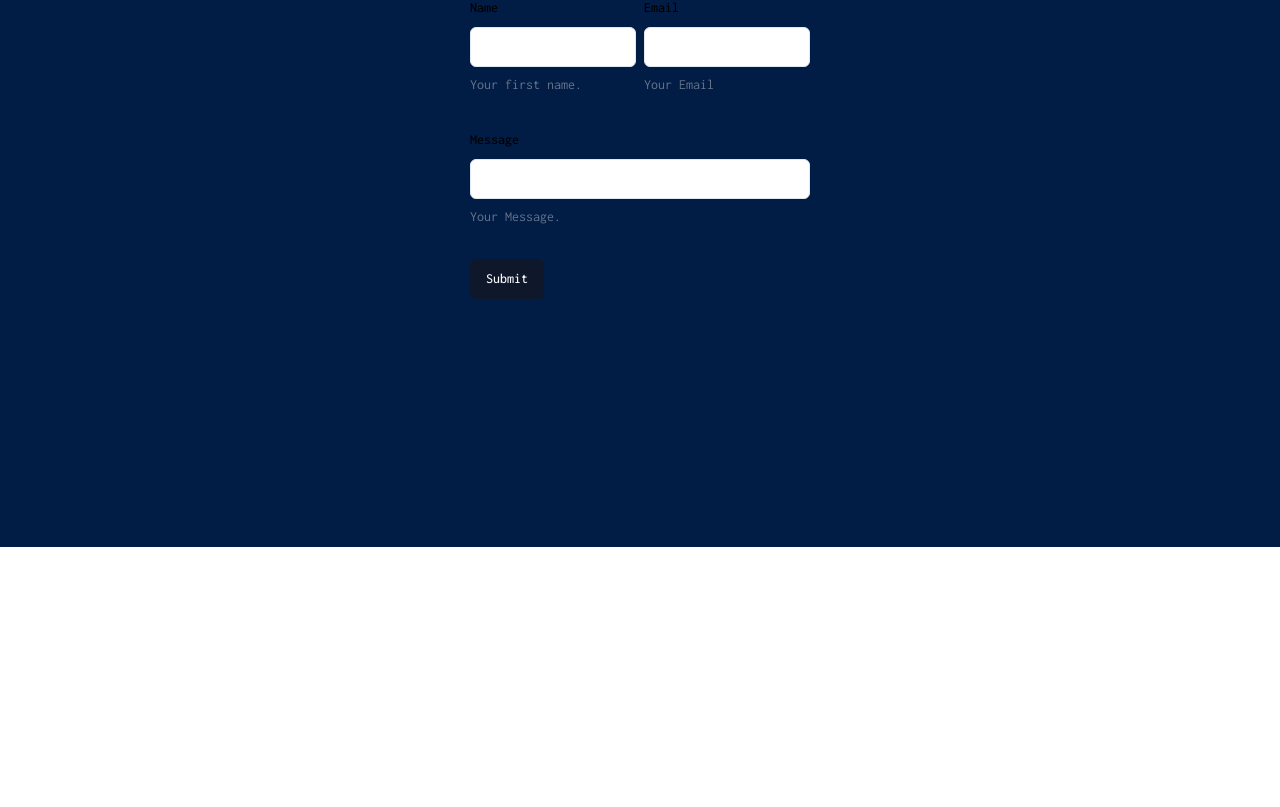
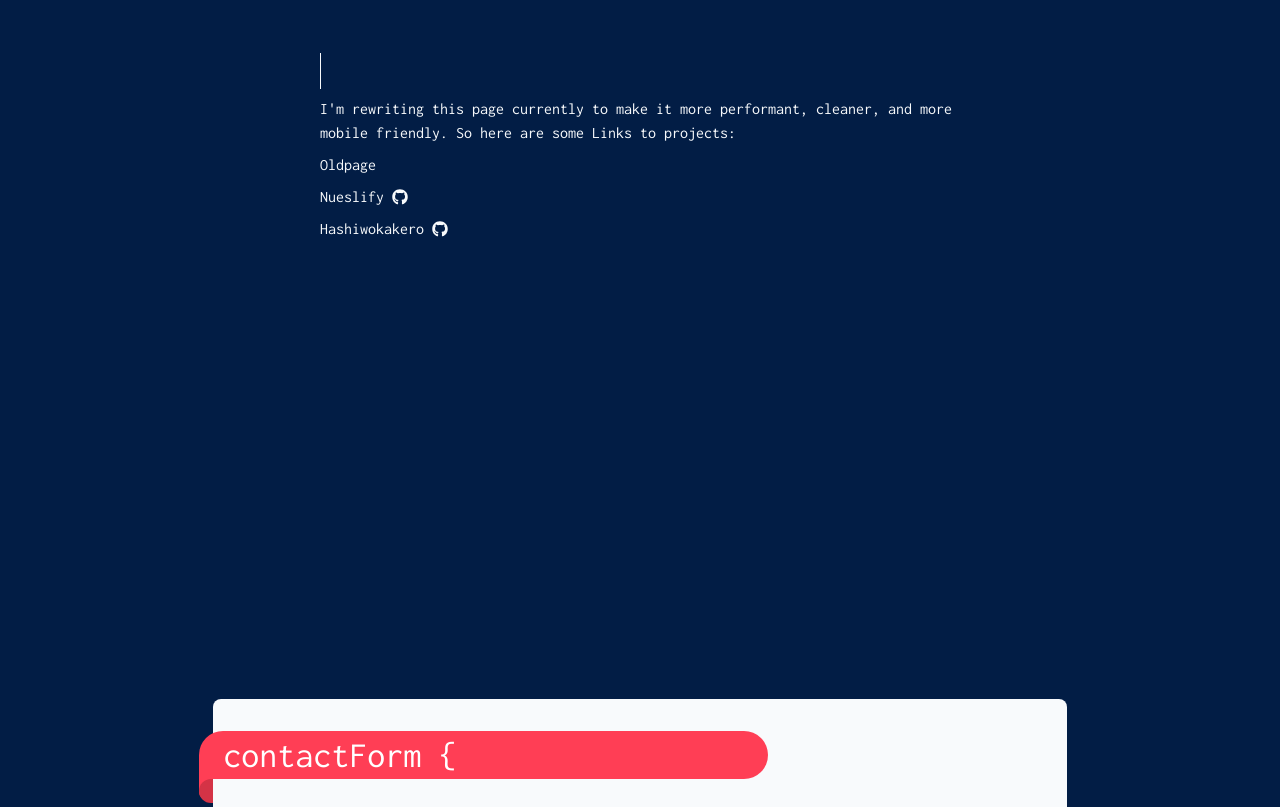
Before and after one commit to NoelHuibers/huibers.io, a Next.js app: page / in a window 1280 px wide. Shown: the part 1053-1860 px from the top of the page. Before the commit the page ends 1600 px from the top, so only its background shows below. Built offline with nearby package versions, Linux system fonts and the light colour scheme.

Commit message:
Addiong About. Making Contact right

```diff
--- a/src/app/page.tsx
+++ b/src/app/page.tsx
@@ -1,20 +1,27 @@
 import MainAnimation from "~/components/Animation";
 import Navbar from "~/components/Navbar";
+import About from "~/components/sections/About/About";
 import ContactForm from "~/components/sections/Contact";
 
 export default function HomePage() {
   return (
-    <main className="w-screen">
+    <main>
       <Navbar />
       <section
         id="main"
-        className="z-0 flex h-screen w-screen items-center justify-center bg-blueN"
+        className="flex h-screen items-center justify-center bg-blueN"
       >
         <MainAnimation />
       </section>
       <section
+        id="about"
+        className="flex h-screen items-center justify-center bg-blueN"
+      >
+        <About />
+      </section>
+      <section
         id="contact"
-        className="z-0 flex h-screen w-screen items-center justify-center bg-blueN"
+        className="flex min-h-screen items-center justify-center bg-blueN py-8"
       >
         <ContactForm />
       </section>
--- /dev/null
+++ b/src/components/sections/About/About.tsx
@@ -0,0 +1,66 @@
+import { FaGithub } from "react-icons/fa6";
+import AnimText from "./AnimText";
+
+const About = () => {
+  return (
+    <div className="w-1/2 space-y-2">
+      <AnimText />
+      <p className="text-slate-50">
+        I&apos;m rewriting this page currently to make it more performant,
+        cleaner, and more mobile friendly. So here are some Links to projects:
+      </p>
+      <div className="flex flex-row items-center space-x-2">
+        <p className="text-slate-50">
+          <a
+            href="https://huibers.io/old"
+            className=" hover:text-redN"
+            target="_blank"
+            rel="noreferrer"
+          >
+            Oldpage
+          </a>
+        </p>
+      </div>
+      <div className="flex flex-row items-center space-x-2">
+        <p className="text-slate-50">
+          <a
+            href="https://nueslify.com/"
+            className=" hover:text-redN"
+            target="_blank"
+            rel="noreferrer"
+          >
+            Nueslify
+          </a>
+        </p>
+        <a
+          href="https://github.com/NoelHuibers/nueslify"
+          target="_blank"
+          rel="noreferrer"
+        >
+          <FaGithub className="text-slate-50 hover:text-redN" />
+        </a>
+      </div>
+      <div className="flex flex-row items-center space-x-2">
+        <p className="text-slate-50">
+          <a
+            href="https://hashi.rs/"
+            className=" hover:text-redN"
+            target="_blank"
+            rel="noreferrer"
+          >
+            Hashiwokakero
+          </a>
+        </p>
+        <a
+          href="https://github.com/NoelHuibers/Hashiwokakero"
+          target="_blank"
+          rel="noreferrer"
+        >
+          <FaGithub className="text-slate-50 hover:text-redN" />
+        </a>
+      </div>
+    </div>
+  );
+};
+
+export default About;
--- /dev/null
+++ b/src/components/sections/About/AnimText.tsx
@@ -0,0 +1,13 @@
+import RedoAnimText from "./RedoAnimText";
+import Cursor from "./Cursor";
+
+const AnimText = () => {
+  return (
+    <div className="justif-center align-center flex text-lg text-slate-50 sm:text-4xl">
+      <RedoAnimText />
+      <Cursor />
+    </div>
+  );
+};
+
+export default AnimText;
--- /dev/null
+++ b/src/components/sections/About/Cursor.tsx
@@ -0,0 +1,27 @@
+"use client";
+import { motion } from "framer-motion";
+
+const cursorVariants = {
+  blinking: {
+    opacity: [0, 0, 1, 1],
+    transition: {
+      duration: 1,
+      repeat: Infinity,
+      repeatDelay: 0,
+      ease: "linear",
+      times: [0, 0.5, 0.5, 1],
+    },
+  },
+};
+
+const Cursor = () => {
+  return (
+    <motion.div
+      variants={cursorVariants}
+      animate="blinking"
+      className="inline-block h-4 w-[1px] bg-slate-50 sm:h-9"
+    />
+  );
+};
+
+export default Cursor;
--- /dev/null
+++ b/src/components/sections/About/RedoAnimText.tsx
@@ -0,0 +1,49 @@
+"use client";
+import { motion, useMotionValue, useTransform, animate } from "framer-motion";
+import { useEffect } from "react";
+
+const RedoAnimText = () => {
+  const textIndex = useMotionValue(0);
+  const texts = [
+    "Hello I'm Noel Huibers.",
+    "Servus ich bin Noel Huibers.",
+    "Salve nomen meum est Noel Huibers.",
+    "Hola mi nombre es Noel Huibers.",
+  ];
+
+  const baseText = useTransform(textIndex, (latest) => texts[latest] ?? "");
+  const count = useMotionValue(0);
+  const rounded = useTransform(count, (latest) => Math.round(latest));
+  const displayText = useTransform(rounded, (latest) =>
+    baseText.get().slice(0, latest),
+  );
+  const updatedThisRound = useMotionValue(true);
+
+  useEffect(() => {
+    void animate(count, 60, {
+      type: "tween",
+      delay: 2,
+      duration: 1,
+      ease: "easeIn",
+      repeat: Infinity,
+      repeatType: "reverse",
+      repeatDelay: 1,
+      onUpdate(latest) {
+        if (updatedThisRound.get() === true && latest > 0) {
+          updatedThisRound.set(false);
+        } else if (updatedThisRound.get() === false && latest === 0) {
+          if (textIndex.get() === texts.length - 1) {
+            textIndex.set(0);
+          } else {
+            textIndex.set(textIndex.get() + 1);
+          }
+          updatedThisRound.set(true);
+        }
+      },
+    });
+  }, [count, textIndex, texts.length, updatedThisRound]);
+
+  return <motion.span className="inline">{displayText}</motion.span>;
+};
+
+export default RedoAnimText;
--- a/src/components/sections/Contact.tsx
+++ b/src/components/sections/Contact.tsx
@@ -1,12 +1,11 @@
 "use client";
-import { z } from "zod";
+import { useRef } from "react";
 import { useForm } from "react-hook-form";
 import { zodResolver } from "@hookform/resolvers/zod";
-import { sendEmail } from "~/lib/sendEmail";
+import { useFormState } from "react-dom";
 import {
   Form,
   FormControl,
-  FormDescription,
   FormItem,
   FormLabel,
   FormField,
@@ -14,37 +13,50 @@ import {
 } from "../ui/form";
 import { Button } from "../ui/button";
 import { Input } from "../ui/input";
+import { onSubmitAction } from "~/lib/formSubmit";
+import {
+  contactFormSchema,
+  type ContactFormData,
+} from "~/types/contactFormSchema";
 
-const contactFormSchema = z.object({
-  name: z.string().trim().min(1, "Name is required"),
-  email: z.string().trim().email("Invalid email address"),
-  honeypot: z.string().optional(),
-  message: z.string().min(1, "Message is required"),
+const ContactForm = () => {
+  const [state, formAction] = useFormState(onSubmitAction, {
+    message: "",
   });
 
-export type ContactFormData = z.output<typeof contactFormSchema>;
-
-const ContactForm = () => {
   const form = useForm<ContactFormData>({
     resolver: zodResolver(contactFormSchema),
     defaultValues: {
       name: "",
       email: "",
       message: "",
+      ...(state?.fields ?? {}),
     },
   });
 
-  const onSubmit = async (data: ContactFormData) => {
-    if (data.honeypot) {
-      return;
-    }
-    await sendEmail(data.name, data.email, data.message);
-  };
+  const formRef = useRef<HTMLFormElement>(null);
 
   return (
     <Form {...form}>
-      <form className="space-y-8" onSubmit={form.handleSubmit(onSubmit)}>
-        <div className="flex gap-2">
+      <form
+        className="relative w-10/12 space-y-4 rounded-lg bg-slate-50 p-8 text-xl sm:w-8/12 sm:text-2xl"
+        action={formAction}
+        ref={formRef}
+        onSubmit={(evt) => {
+          evt.preventDefault();
+          void form.handleSubmit(() => {
+            formAction(new FormData(formRef.current!));
+          })(evt);
+        }}
+      >
+        <div className="absolute left-[-0.875rem] flex h-12 w-4/6 min-w-fit items-center rounded-r-full rounded-t-full bg-redN">
+          <div className="absolute top-11 h-6 w-3.5 rounded-b-full bg-redN"></div>
+          <div className="absolute top-12 z-10 h-6 w-3.5 rounded-l-full bg-[#d43346]"></div>
+          <h2 className="pl-6 pr-2 text-2xl text-white sm:text-4xl">
+            contactForm &#123;
+          </h2>
+        </div>
+        <div className="h-12" />
         <FormField
           control={form.control}
           name="name"
@@ -52,9 +64,8 @@ const ContactForm = () => {
             <FormItem className="w-full">
               <FormLabel>Name</FormLabel>
               <FormControl>
-                  <Input placeholder="" {...field} />
+                <Input placeholder="name: z.string().min(1);" {...field} />
               </FormControl>
-                <FormDescription>Your first name.</FormDescription>
               <FormMessage />
             </FormItem>
           )}
@@ -66,14 +77,15 @@ const ContactForm = () => {
             <FormItem className="w-full">
               <FormLabel>Email</FormLabel>
               <FormControl>
-                  <Input placeholder="" {...field} />
+                <Input
+                  placeholder="email: z.string().trim().email();"
+                  {...field}
+                />
               </FormControl>
-                <FormDescription>Your Email</FormDescription>
               <FormMessage />
             </FormItem>
           )}
         />
-        </div>
         <FormField
           control={form.control}
           name="message"
@@ -81,14 +93,27 @@ const ContactForm = () => {
             <FormItem>
               <FormLabel>Message</FormLabel>
               <FormControl>
-                <Input placeholder="" {...field} />
+                <Input placeholder="message: z.string().min(1);" {...field} />
               </FormControl>
-              <FormDescription>Your Message.</FormDescription>
               <FormMessage />
             </FormItem>
           )}
         />
-        <Button type="submit">Submit</Button>
+        <FormField
+          control={form.control}
+          name="honeypot"
+          render={({ field }) => (
+            <FormItem className="hidden">
+              <FormLabel>Honeypot</FormLabel>
+              <FormControl>
+                <Input type="text" {...field} />
+              </FormControl>
+              <FormMessage />
+            </FormItem>
+          )}
+        />
+        <Button type="submit">Submit()</Button>
+        <p className="text-redN">&#125;</p>
       </form>
     </Form>
   );
--- a/src/components/ui/button.tsx
+++ b/src/components/ui/button.tsx
@@ -1,22 +1,23 @@
-import * as React from "react"
-import { Slot } from "@radix-ui/react-slot"
-import { cva, type VariantProps } from "class-variance-authority"
+import * as React from "react";
+import { Slot } from "@radix-ui/react-slot";
+import { cva, type VariantProps } from "class-variance-authority";
 
-import { cn } from "~/lib/utils"
+import { cn } from "~/lib/utils";
 
 const buttonVariants = cva(
   "inline-flex items-center justify-center whitespace-nowrap rounded-md text-sm font-medium ring-offset-white transition-colors focus-visible:outline-none focus-visible:ring-2 focus-visible:ring-slate-950 focus-visible:ring-offset-2 disabled:pointer-events-none disabled:opacity-50 dark:ring-offset-slate-950 dark:focus-visible:ring-slate-300",
   {
     variants: {
       variant: {
-        default: "bg-slate-900 text-slate-50 hover:bg-slate-900/90 dark:bg-slate-50 dark:text-slate-900 dark:hover:bg-slate-50/90",
+        default: "bg-blueN text-slate-50 hover:bg-redN hover:text-blueN",
         destructive:
           "bg-red-500 text-slate-50 hover:bg-red-500/90 dark:bg-red-900 dark:text-slate-50 dark:hover:bg-red-900/90",
         outline:
           "border border-slate-200 bg-white hover:bg-slate-100 hover:text-slate-900 dark:border-slate-800 dark:bg-slate-950 dark:hover:bg-slate-800 dark:hover:text-slate-50",
         secondary:
           "bg-slate-100 text-slate-900 hover:bg-slate-100/80 dark:bg-slate-800 dark:text-slate-50 dark:hover:bg-slate-800/80",
-        ghost: "hover:bg-slate-100 hover:text-slate-900 dark:hover:bg-slate-800 dark:hover:text-slate-50",
+        ghost:
+          "hover:bg-slate-100 hover:text-slate-900 dark:hover:bg-slate-800 dark:hover:text-slate-50",
         link: "text-slate-900 underline-offset-4 hover:underline dark:text-slate-50",
       },
       size: {
@@ -30,27 +31,27 @@ const buttonVariants = cva(
       variant: "default",
       size: "default",
     },
-  }
-)
+  },
+);
 
 export interface ButtonProps
   extends React.ButtonHTMLAttributes<HTMLButtonElement>,
     VariantProps<typeof buttonVariants> {
-  asChild?: boolean
+  asChild?: boolean;
 }
 
 const Button = React.forwardRef<HTMLButtonElement, ButtonProps>(
   ({ className, variant, size, asChild = false, ...props }, ref) => {
-    const Comp = asChild ? Slot : "button"
+    const Comp = asChild ? Slot : "button";
     return (
       <Comp
         className={cn(buttonVariants({ variant, size, className }))}
         ref={ref}
         {...props}
       />
-    )
-  }
-)
-Button.displayName = "Button"
+    );
+  },
+);
+Button.displayName = "Button";
 
-export { Button, buttonVariants }
+export { Button, buttonVariants };
--- a/src/components/ui/form.tsx
+++ b/src/components/ui/form.tsx
@@ -1,34 +1,34 @@
-import * as React from "react"
-import * as LabelPrimitive from "@radix-ui/react-label"
-import { Slot } from "@radix-ui/react-slot"
+import * as React from "react";
+import type * as LabelPrimitive from "@radix-ui/react-label";
+import { Slot } from "@radix-ui/react-slot";
 import {
   Controller,
-  ControllerProps,
-  FieldPath,
-  FieldValues,
+  type ControllerProps,
+  type FieldPath,
+  type FieldValues,
   FormProvider,
   useFormContext,
-} from "react-hook-form"
+} from "react-hook-form";
 
-import { cn } from "~/lib/utils"
-import { Label } from "~/components/ui/label"
+import { cn } from "~/lib/utils";
+import { Label } from "~/components/ui/label";
 
-const Form = FormProvider
+const Form = FormProvider;
 
 type FormFieldContextValue<
   TFieldValues extends FieldValues = FieldValues,
-  TName extends FieldPath<TFieldValues> = FieldPath<TFieldValues>
+  TName extends FieldPath<TFieldValues> = FieldPath<TFieldValues>,
 > = {
-  name: TName
-}
+  name: TName;
+};
 
 const FormFieldContext = React.createContext<FormFieldContextValue>(
-  {} as FormFieldContextValue
-)
+  {} as FormFieldContextValue,
+);
 
 const FormField = <
   TFieldValues extends FieldValues = FieldValues,
-  TName extends FieldPath<TFieldValues> = FieldPath<TFieldValues>
+  TName extends FieldPath<TFieldValues> = FieldPath<TFieldValues>,
 >({
   ...props
 }: ControllerProps<TFieldValues, TName>) => {
@@ -36,21 +36,21 @@ const FormField = <
     <FormFieldContext.Provider value={{ name: props.name }}>
       <Controller {...props} />
     </FormFieldContext.Provider>
-  )
-}
+  );
+};
 
 const useFormField = () => {
-  const fieldContext = React.useContext(FormFieldContext)
-  const itemContext = React.useContext(FormItemContext)
-  const { getFieldState, formState } = useFormContext()
+  const fieldContext = React.useContext(FormFieldContext);
+  const itemContext = React.useContext(FormItemContext);
+  const { getFieldState, formState } = useFormContext();
 
-  const fieldState = getFieldState(fieldContext.name, formState)
+  const fieldState = getFieldState(fieldContext.name, formState);
 
   if (!fieldContext) {
-    throw new Error("useFormField should be used within <FormField>")
+    throw new Error("useFormField should be used within <FormField>");
   }
 
-  const { id } = itemContext
+  const { id } = itemContext;
 
   return {
     id,
@@ -59,36 +59,36 @@ const useFormField = () => {
     formDescriptionId: `${id}-form-item-description`,
     formMessageId: `${id}-form-item-message`,
     ...fieldState,
-  }
-}
+  };
+};
 
 type FormItemContextValue = {
-  id: string
-}
+  id: string;
+};
 
 const FormItemContext = React.createContext<FormItemContextValue>(
-  {} as FormItemContextValue
-)
+  {} as FormItemContextValue,
+);
 
 const FormItem = React.forwardRef<
   HTMLDivElement,
   React.HTMLAttributes<HTMLDivElement>
 >(({ className, ...props }, ref) => {
-  const id = React.useId()
+  const id = React.useId();
 
   return (
     <FormItemContext.Provider value={{ id }}>
-      <div ref={ref} className={cn("space-y-2", className)} {...props} />
+      <div ref={ref} className={className} {...props} />
     </FormItemContext.Provider>
-  )
-})
-FormItem.displayName = "FormItem"
+  );
+});
+FormItem.displayName = "FormItem";
 
 const FormLabel = React.forwardRef<
   React.ElementRef<typeof LabelPrimitive.Root>,
   React.ComponentPropsWithoutRef<typeof LabelPrimitive.Root>
 >(({ className, ...props }, ref) => {
-  const { error, formItemId } = useFormField()
+  const { error, formItemId } = useFormField();
 
   return (
     <Label
@@ -97,15 +97,16 @@ const FormLabel = React.forwardRef<
       htmlFor={formItemId}
       {...props}
     />
-  )
-})
-FormLabel.displayName = "FormLabel"
+  );
+});
+FormLabel.displayName = "FormLabel";
 
 const FormControl = React.forwardRef<
   React.ElementRef<typeof Slot>,
   React.ComponentPropsWithoutRef<typeof Slot>
 >(({ ...props }, ref) => {
-  const { error, formItemId, formDescriptionId, formMessageId } = useFormField()
+  const { error, formItemId, formDescriptionId, formMessageId } =
+    useFormField();
 
   return (
     <Slot
@@ -119,15 +120,15 @@ const FormControl = React.forwardRef<
       aria-invalid={!!error}
       {...props}
     />
-  )
-})
-FormControl.displayName = "FormControl"
+  );
+});
+FormControl.displayName = "FormControl";
 
 const FormDescription = React.forwardRef<
   HTMLParagraphElement,
   React.HTMLAttributes<HTMLParagraphElement>
 >(({ className, ...props }, ref) => {
-  const { formDescriptionId } = useFormField()
+  const { formDescriptionId } = useFormField();
 
   return (
     <p
@@ -136,33 +137,36 @@ const FormDescription = React.forwardRef<
       className={cn("text-sm text-slate-500 dark:text-slate-400", className)}
       {...props}
     />
-  )
-})
-FormDescription.displayName = "FormDescription"
+  );
+});
+FormDescription.displayName = "FormDescription";
 
 const FormMessage = React.forwardRef<
   HTMLParagraphElement,
   React.HTMLAttributes<HTMLParagraphElement>
 >(({ className, children, ...props }, ref) => {
-  const { error, formMessageId } = useFormField()
-  const body = error ? String(error?.message) : children
+  const { error, formMessageId } = useFormField();
+  const body = error ? String(error?.message) : children;
 
   if (!body) {
-    return null
+    return null;
   }
 
   return (
     <p
       ref={ref}
       id={formMessageId}
-      className={cn("text-sm font-medium text-red-500 dark:text-red-900", className)}
+      className={cn(
+        "text-sm font-medium text-red-500 dark:text-red-900",
+        className,
+      )}
       {...props}
     >
       {body}
     </p>
-  )
-})
-FormMessage.displayName = "FormMessage"
+  );
+});
+FormMessage.displayName = "FormMessage";
 
 export {
   useFormField,
@@ -173,4 +177,4 @@ export {
   FormDescription,
   FormMessage,
   FormField,
-}
+};
--- a/src/components/ui/input.tsx
+++ b/src/components/ui/input.tsx
@@ -1,25 +1,23 @@
-import * as React from "react"
+import * as React from "react";
 
-import { cn } from "~/lib/utils"
+import { cn } from "~/lib/utils";
 
-export interface InputProps
-  extends React.InputHTMLAttributes<HTMLInputElement> {}
-
-const Input = React.forwardRef<HTMLInputElement, InputProps>(
-  ({ className, type, ...props }, ref) => {
+const Input = React.forwardRef<
+  HTMLInputElement,
+  React.InputHTMLAttributes<HTMLInputElement>
+>(({ className, type, ...props }, ref) => {
   return (
     <input
       type={type}
       className={cn(
         "flex h-10 w-full rounded-md border border-slate-200 bg-white px-3 py-2 text-sm ring-offset-white file:border-0 file:bg-transparent file:text-sm file:font-medium placeholder:text-slate-500 focus-visible:outline-none focus-visible:ring-2 focus-visible:ring-slate-950 focus-visible:ring-offset-2 disabled:cursor-not-allowed disabled:opacity-50 dark:border-slate-800 dark:bg-slate-950 dark:ring-offset-slate-950 dark:placeholder:text-slate-400 dark:focus-visible:ring-slate-300",
-          className
+        className,
       )}
       ref={ref}
       {...props}
     />
-    )
-  }
-)
-Input.displayName = "Input"
+  );
+});
+Input.displayName = "Input";
 
-export { Input }
+export { Input };
--- /dev/null
+++ b/src/lib/formSubmit.ts
@@ -0,0 +1,42 @@
+"use server";
+import { contactFormSchema } from "~/types/contactFormSchema";
+import { sendEmail } from "./sendEmail";
+
+export type FormState = {
+  message: string;
+  fields?: Record<string, string>;
+  issues?: string[];
+};
+
+export async function onSubmitAction(
+  _prevState: FormState,
+  data: FormData,
+): Promise<FormState> {
+  const formData = Object.fromEntries(data);
+  const parsed = contactFormSchema.safeParse(formData);
+
+  if (!parsed.success) {
+    const fields: Record<string, string> = {};
+    for (const key of Object.keys(formData)) {
+      if (formData[key] !== undefined) {
+        fields[key] = formData[key]?.toString() ?? "";
+      }
+    }
+    return {
+      message: "Invalid form data",
+      fields,
+      issues: parsed.error.issues.map((issue) => issue.message),
+    };
+  }
+
+  if (parsed.data.honeypot !== undefined) {
+    return {
+      message: "Invalid email",
+      fields: parsed.data,
+    };
+  }
+
+  await sendEmail(parsed.data.name, parsed.data.email, parsed.data.message);
+
+  return { message: "Email send" };
+}
--- /dev/null
+++ b/src/types/contactFormSchema.ts
@@ -0,0 +1,10 @@
+import { z } from "zod";
+
+export const contactFormSchema = z.object({
+  name: z.string().min(1, "Name is required"),
+  email: z.string().trim().email("Invalid email address"),
+  honeypot: z.string().optional(),
+  message: z.string().min(1, "Message is required"),
+});
+
+export type ContactFormData = z.output<typeof contactFormSchema>;
```
Also changed, not shown: 1 other file (tests, documents, lock files or other folders). Lines whose indentation alone changed are shown as unchanged.
